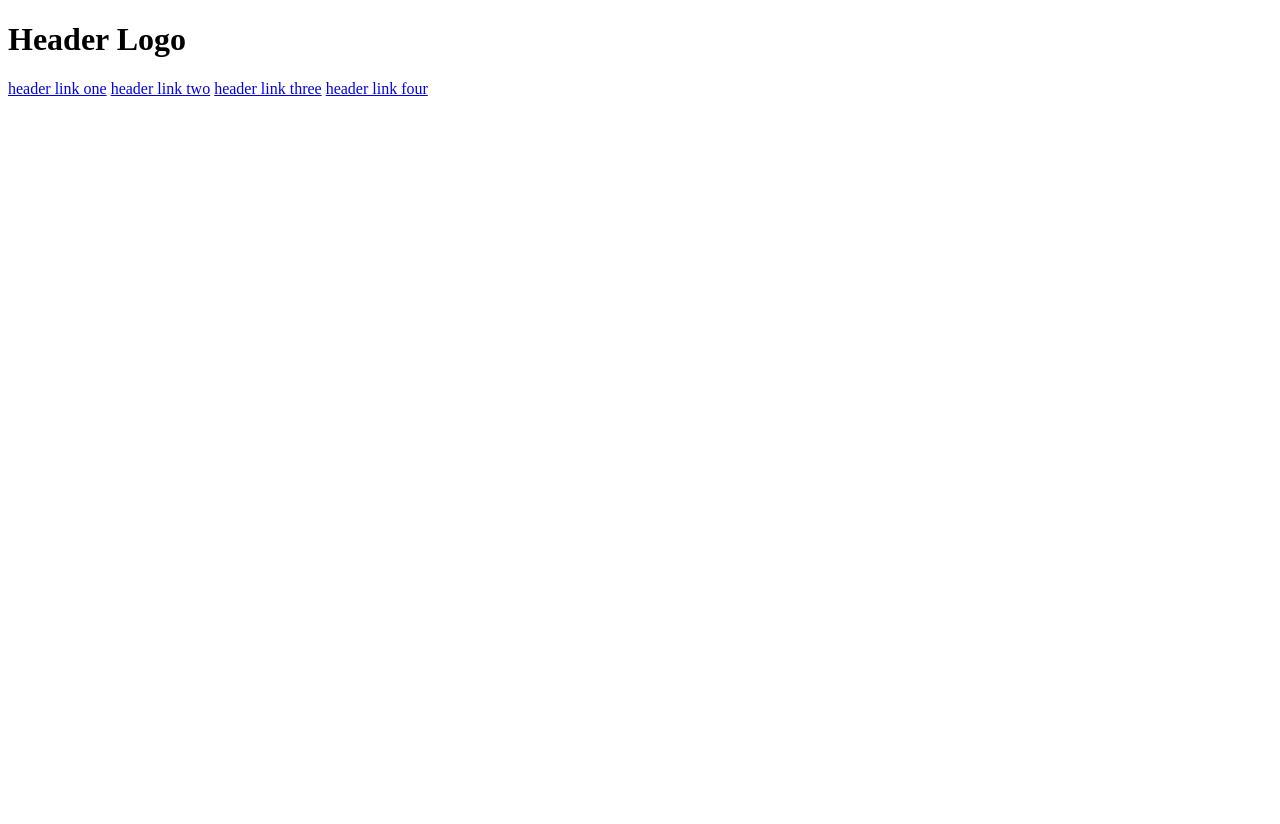
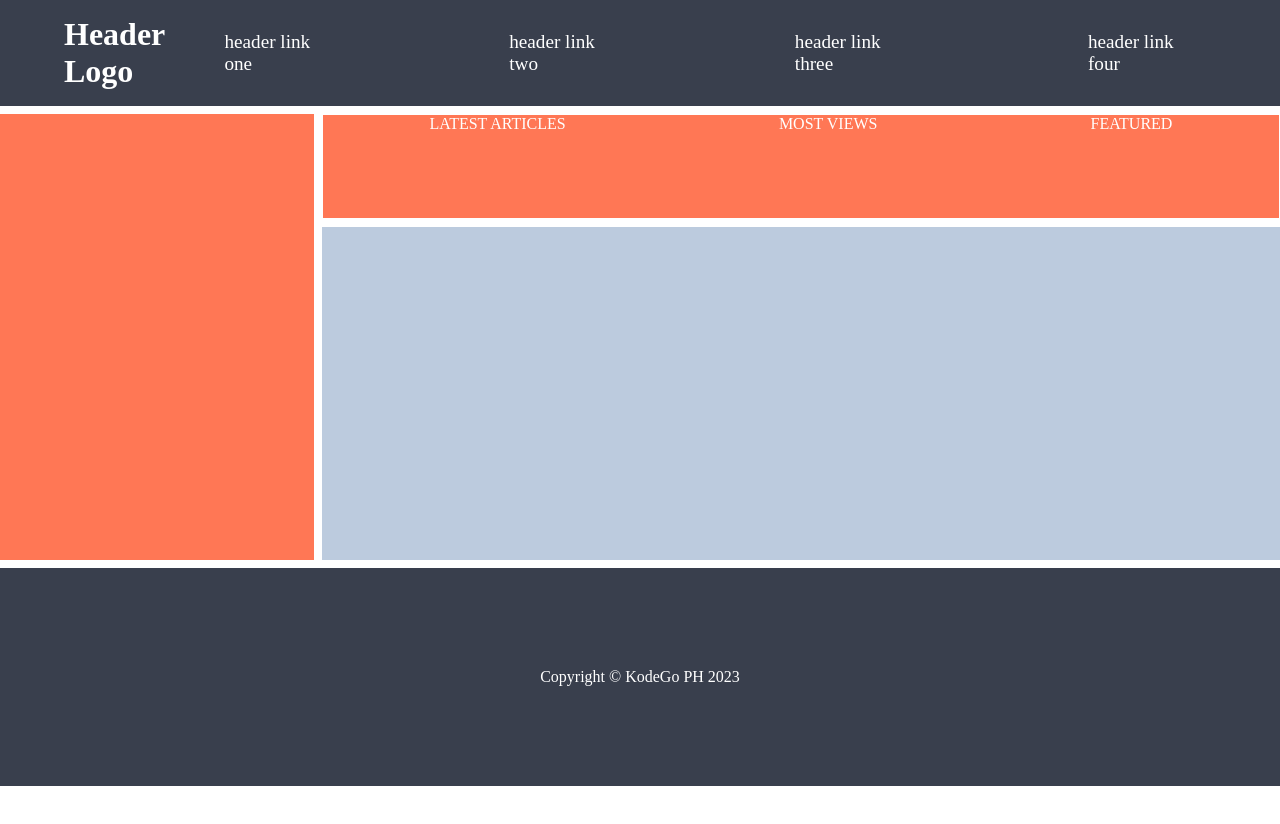
Before and after one commit to wewelski/css-grid-adv, a plain HTML site: page grid-activity-2/index.html in a window 1280 px wide. Before the commit the page ends 800 px from the top, so only its background shows below. Drawn offline with Linux system fonts and the light colour scheme.

Commit message:
css is not frustrating

```diff
--- a/grid-activity-2/index.html
+++ b/grid-activity-2/index.html
@@ -6,20 +6,51 @@
   <meta http-equiv="X-UA-Compatible" content="IE=edge">
   <meta name="viewport" content="width=device-width, initial-scale=1.0">
   <title>Grid Activity 2</title>
+  <link rel="stylesheet" href="styles.css">
 </head>
 
 <body>
+
+  <main>
     <header>
       <h1>Header Logo</h1>
+      <div class="links">
         <a href="#">header link one</a>
         <a href="#">header link two</a>
         <a href="#">header link three</a>
         <a href="#">header link four</a>
+      </div>
     </header>
-  <nav></nav>
-  <aside></aside>
+
+    <nav>
+      <a href="#">LATEST ARTICLES</a>
+      <a href="#">MOST VIEWS</a>
+      <a href="#">FEATURED</a>
+    </nav>
+
+    <aside>
+      <div></div>
+      <div></div>
+      <div></div>
+      <div></div>
+    </aside>
+
+    <section>
       <article></article>
-  <footer></footer>
+      <article></article>
+      <article></article>
+      <article></article>
+      <article></article>
+      <article></article>
+      <article></article>
+      <article></article>
+      <article></article>
+    </section>
+
+    <footer>
+      <p class="kodego">Copyright &copy; KodeGo PH 2023</p>
+    </footer>
+  </main>
 </body>
 
 </html>
--- a/grid-activity-2/styles.css
+++ b/grid-activity-2/styles.css
@@ -1 +1,81 @@
-/* gusto ko lang naman makabalik sa tech at maging qualified web developer T_T */
+/* gusto ko lang naman makabalik ng tech at mag qualify as web developer T_T */
+
+* {
+  margin: 0;
+  padding: 0;
+  box-sizing: border-box;
+}
+
+
+main {
+  height: 900px;
+  display: grid;
+  grid-template-columns: repeat(4, 1fr);
+  grid-template-rows: repeat(7, 1fr);
+  gap: .5rem;
+}
+
+header {
+  grid-column: 1 / 5;
+  grid-row: 1 / 2;
+  color: #fff;
+  background-color: #393f4d;
+
+  display: flex;
+  justify-content: space-between;
+}
+
+h1 {
+  margin: auto 0 auto 2em;
+
+}
+
+.links {
+  font-size: 1.2rem;
+  margin: auto 5em auto 0;
+
+  display: flex;
+  gap: 10em;
+}
+
+a {
+  text-decoration: none;
+  color: #fff;
+}
+
+nav {
+  grid-column: 2 / 5;
+  grid-row: 2 / 3;
+  color: #fff;
+  background-color: #ff7755;
+  border: 1px solid #fff;
+
+  display: flex;
+  justify-content: space-around;
+}
+
+aside {
+  grid-column: 1 / 2;
+  grid-row: 2 / 6;
+  color: #fff;
+  background-color: #ff7755;
+}
+
+section {
+  grid-column: 2 / 5;
+  grid-row: 3 / 6;
+  background-color: #bccbde;
+}
+
+footer {
+  grid-column: 1 / 5;
+  grid-row: 6 / 7;
+  color: #fff;
+  background-color: #393f4d;
+}
+
+.kodego {
+  text-align: center;
+  display: block;
+  margin: 100px;
+}
```
Lines whose indentation alone changed are shown as unchanged.
